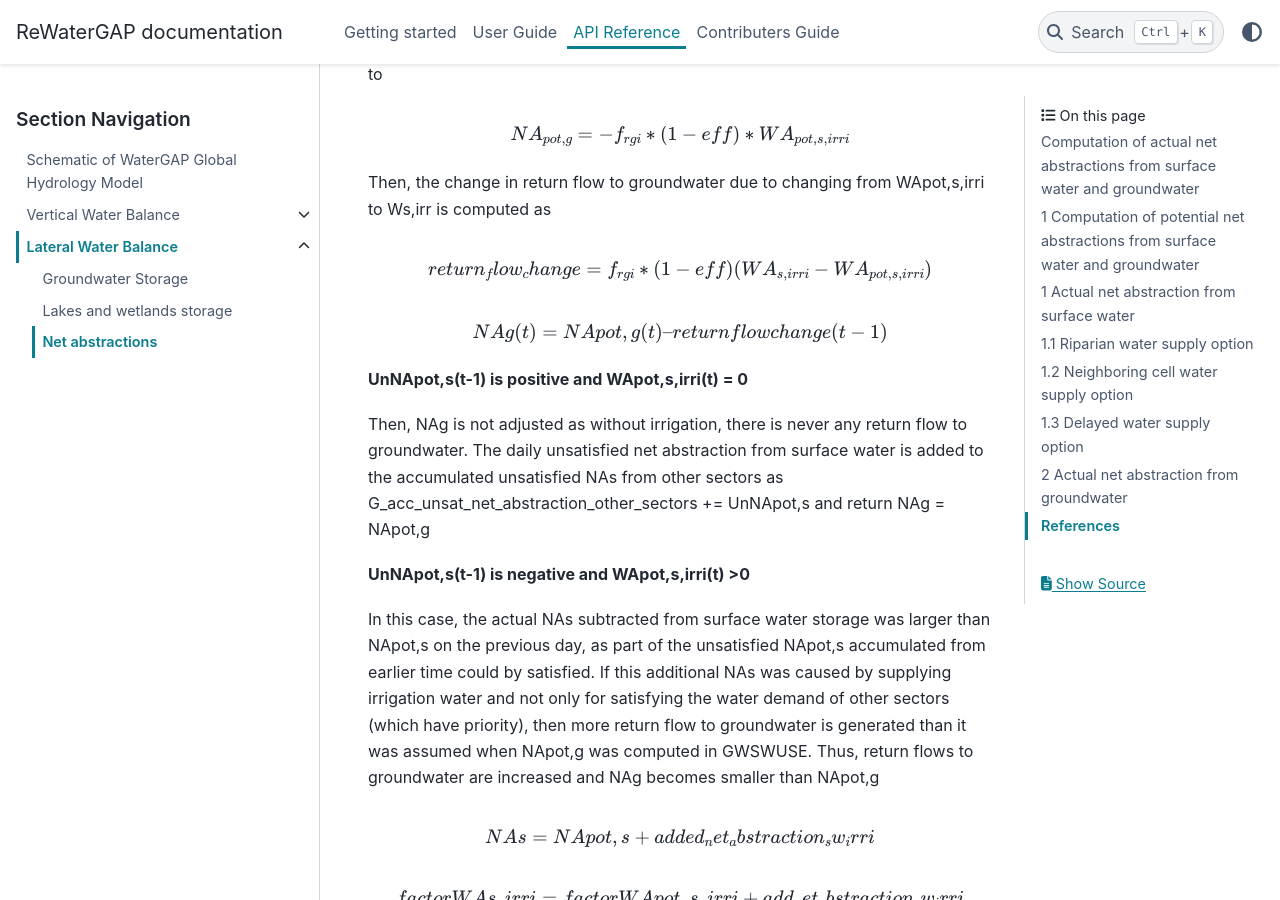
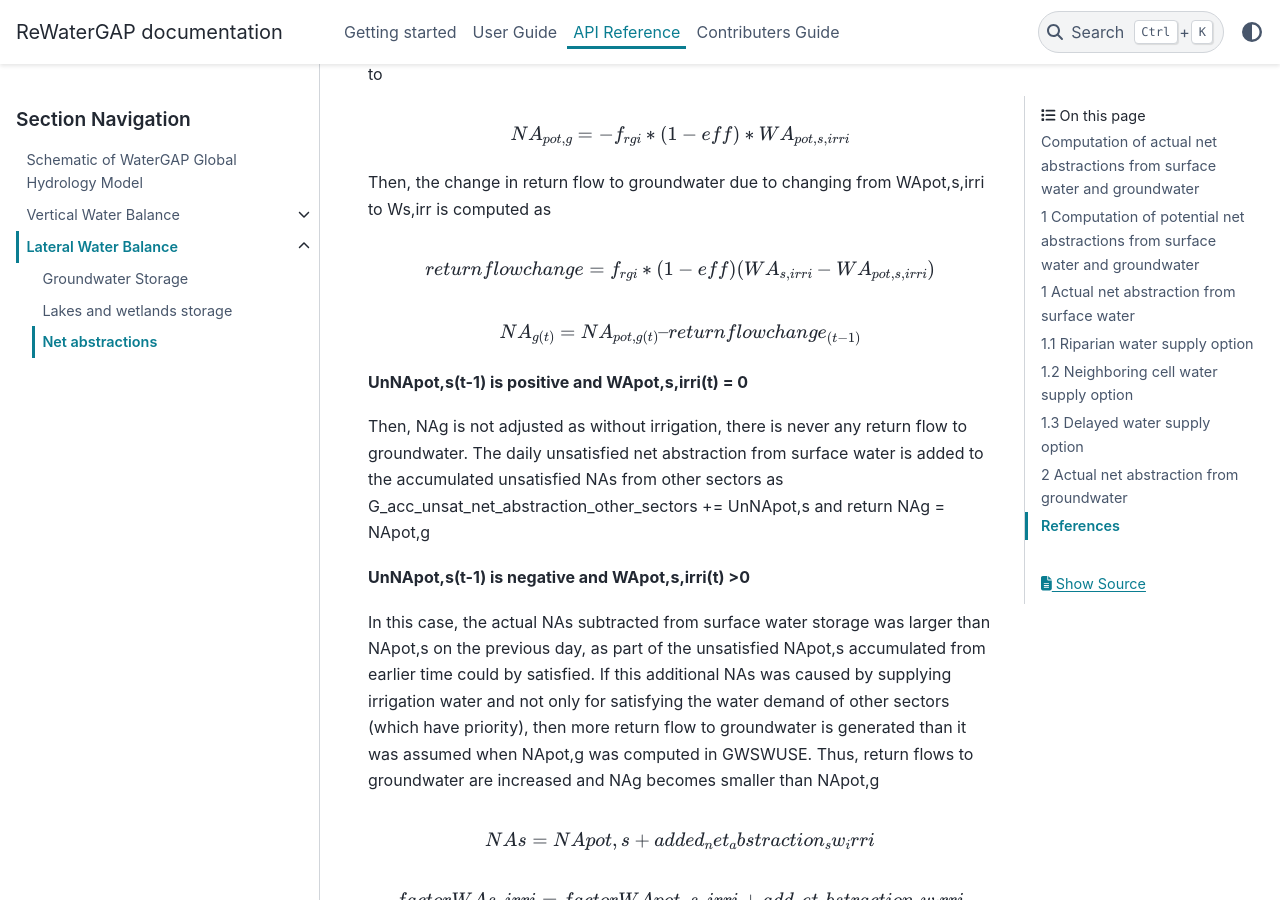
Before and after one commit to HydrologyFrankfurt/ReWaterGAP, a Sphinx documentation site: the page built from docs/api_docs/lateral_water_balance/net_abstractions.rst, in a window 1280 px wide and 900 px high, scrolled down 6210 px. Built offline with Sphinx 7.4.7 and the PyData theme 0.15.4, drawn with Linux system fonts in a browser that asks for light colours; pages that are not in the unit, such as notebooks, are missing from menus.

Commit message:
Update net_abstractions.rst

```diff
--- a/docs/api_docs/lateral_water_balance/net_abstractions.rst
+++ b/docs/api_docs/lateral_water_balance/net_abstractions.rst
@@ -138,10 +138,10 @@ Neglecting all water uses except surface water use for irrigation, Eq. 1 is simp
 Then, the change in return flow to groundwater due to changing from WApot,s,irri to Ws,irr is computed as
 
 .. math::
-   return_flow_change = {f}_{rgi}*({1}-{eff})({WA}_{s,irri}-{WA}_{pot,s,irri})
+   returnflow change = {f}_{rgi}*({1}-{eff})({WA}_{s,irri}-{WA}_{pot,s,irri})
 
 .. math::
-   NAg(t) = NApot,g(t) – return flow change(t-1)
+  {NA}_{g(t)} = {NA}_{pot,g(t)} – {return flow change}_{(t-1)}
 
 
 **UnNApot,s(t-1) is positive and WApot,s,irri(t) = 0**
```
